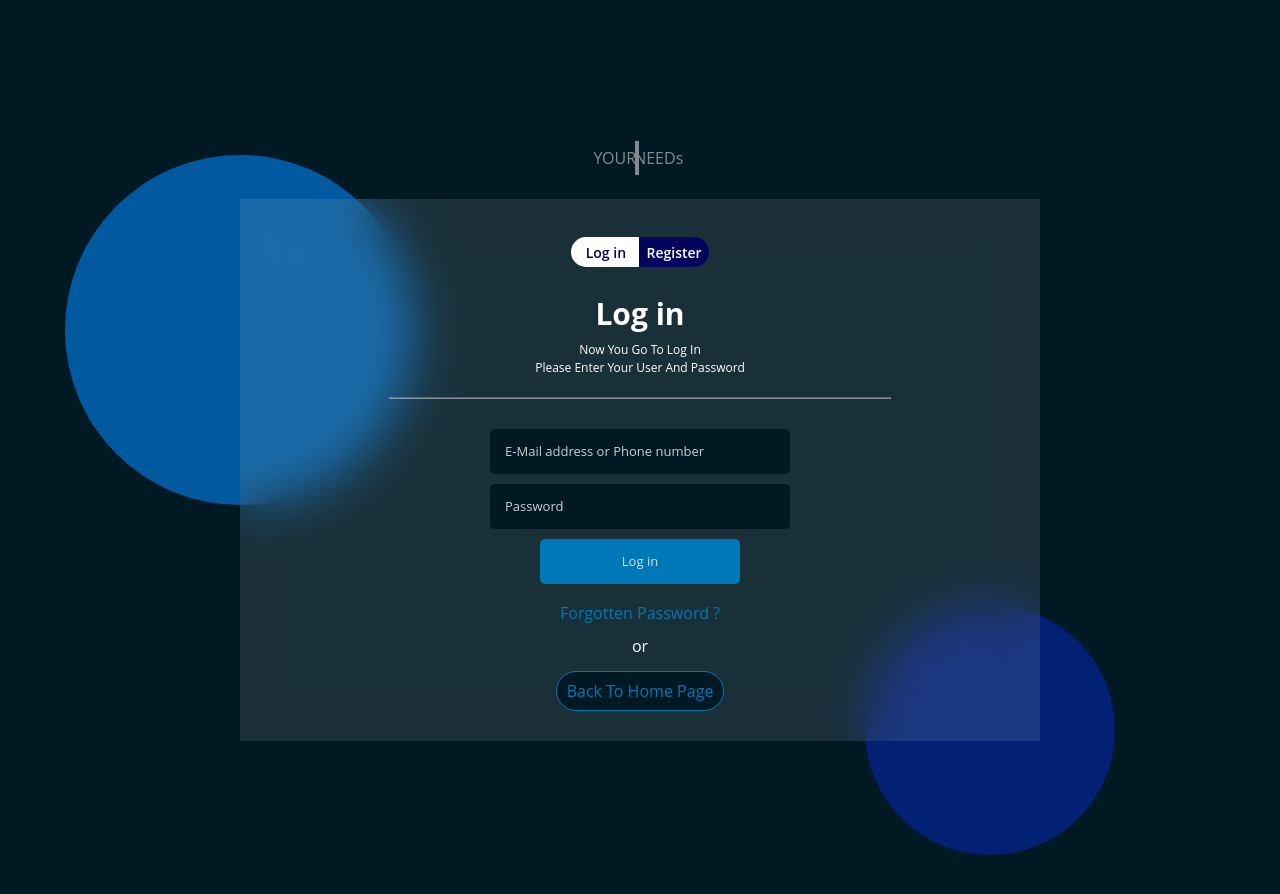
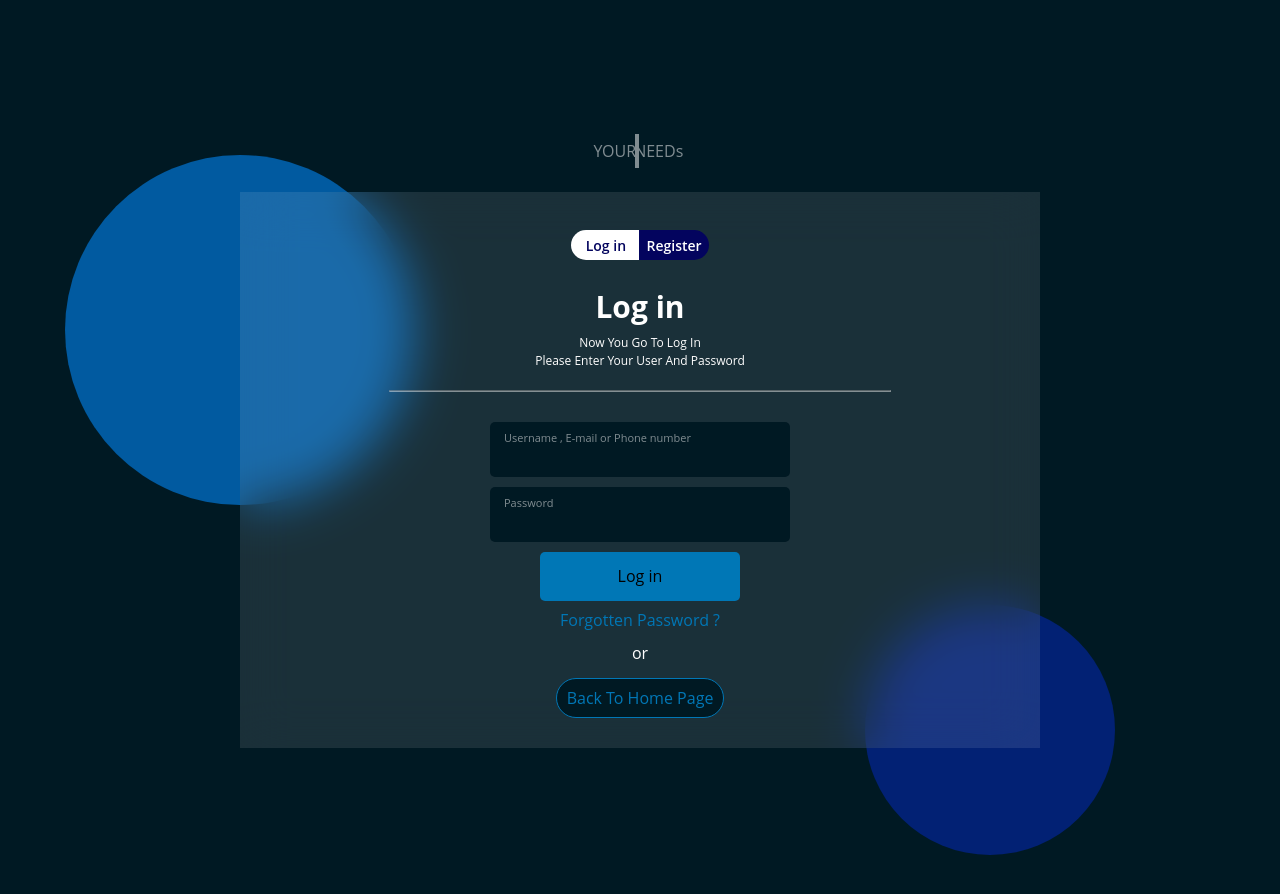
Before and after one commit to MuStaFaKhaShaBa/Your_Needs, a plain HTML site: page forms/logIn/index.html in a window 1280 px wide. Drawn offline with Linux system fonts and the light colour scheme; files that its build step writes are made by us from their sources.

Commit message:
Enhance Log in Page

```diff
--- a/forms/logIn/css/style.scss
+++ b/forms/logIn/css/style.scss
@@ -8,17 +8,10 @@ $Main-transition: 0.3s;
 $Padding: 60px;
 
 // End Variables
-*{
+* {
   margin: 0;
   padding: 0;
   box-sizing: border-box;
-}
-::placeholder {
-  color: rgba($color: white, $alpha: 0.8);
-  font-size: 13px;
-}
-input:focus::placeholder{
-  color: $premieryColor;
 }
 @keyframes animBgC1 {
   100% {
@@ -32,6 +25,20 @@ input:focus::placeholder{
   }
 }
 
+@media (max-width: 1098px) {
+  ::placeholder {
+    color: rgba($color: white, $alpha: 0.5);
+    font-size: 13px;
+  }
+  input:focus::placeholder {
+    color: $premieryColor;
+  }
+}
+@media (min-width: 1100px) {
+  ::placeholder {
+    visibility: hidden;
+  }
+}
 .parent {
   overflow: hidden;
   position: relative;
@@ -92,8 +99,8 @@ input:focus::placeholder{
     backdrop-filter: blur(25px);
     text-align: center;
     padding: 20px;
-    @media (min-width:1099px) {
-     margin-top: -20px;
+    @media (min-width: 1099px) {
+      margin-top: -20px;
     }
     @media (max-width: 767px) {
       max-width: 500px;
@@ -105,7 +112,6 @@ input:focus::placeholder{
     @media (max-width: 350px) {
       max-width: 300px;
       transform: translateY(0px);
-
     }
     .shape {
       transform: translateY(-70px);
@@ -218,28 +224,68 @@ input:focus::placeholder{
       display: flex;
       align-items: center;
       flex-flow: column;
-      input {
+      position: relative;
+      input:not(input[type="submit"]) {
         min-width: 300px;
-        padding: 15px;
+        padding: 20px;
         border-radius: 5px;
+        border: 0;
         outline: 0;
-        border: 0;
         margin-bottom: 10px;
         background-color: #001923;
-        color: rgba($color: white, $alpha: 0.8);
+        color: $premieryColor;
         font-size: 13px;
+        transition: $Main-transition;
       }
 
-      input:focus {
+      @media (min-width: 1098px) {
+        .user + label,
+        .pass + label {
+          position: absolute;
+          top: 10px;
+          left: 155px;
+          font-size: 11px;
+          color: rgba($color: white, $alpha: 0.5);
+          transition: $Main-transition;
+        }
+        .pass + label {
+          top: 75px;
+        }
+        input:not(input[type="submit"]) {
+          padding: 30px 20px 10px;
+        }
+      }
+      @media (max-width: 1099px) {
+        .user + label,
+        .pass + label {
+          display: none;
+        }
+      }
+      input[type="email"]:valid {
+        background-color: #001923;
+      }
+      input:not(input[type="submit"]):focus {
         border: 1px solid $premieryColor;
+      }
+      input:not(input[type="submit"]):focus + label {
         color: $premieryColor;
+      }
+      input:not(input[type="submit"]):focus + label::after {
+        content: ",";
+        position: absolute;
+        right: -5px;
+        font-size: 15px;
       }
 
       input[type="submit"] {
         background-color: $premieryColor;
         transition: $Main-transition;
         min-width: 200px;
-
+        padding: 15px;
+        border-radius: 5px;
+        outline: 0;
+        border: 0;
+        cursor: pointer;
         &:hover {
           background-color: rgba($color: $premieryColor, $alpha: 0.5);
           color: white;
--- a/forms/logIn/index.html
+++ b/forms/logIn/index.html
@@ -1,6 +1,5 @@
 <!DOCTYPE html>
 <html lang="en">
-
   <head>
     <meta charset="UTF-8" />
     <meta http-equiv="X-UA-Compatible" content="IE=edge" />
@@ -37,18 +36,25 @@
             <hr class="hr" />
           </header>
           <div class="form">
-          <input type="email" name="user" class="User" placeholder="E-Mail address or Phone number" />
-          <input type="password" name="password" class="pass" placeholder="Password" />
+
+            <input type="email" name="user" class="user" required placeholder="Username , E-mail or Phone number" />
+            <label>Username , E-mail or Phone number</label>
+
+            <input type="password" name="password" class="pass"required placeholder="Password" />
+            <label class="dsd">Password</label>
+
             <input type="submit" value="Log in" />
           </div>
+
           <div class="other">
             <a href="#">Forgotten Password ? </a>
             <p class="or">or</p>
-          <button class="back"><a href="../../index.html">Back To Home Page</a></button>
+            <button class="back">
+              <a href="../../index.html">Back To Home Page</a>
+            </button>
           </div>
         </form>
       </div>
     </section>
   </body>
-
 </html>
```
Also changed, not shown: forms/logIn/css/style.css, 3 other files. Lines whose indentation alone changed are shown as unchanged.
